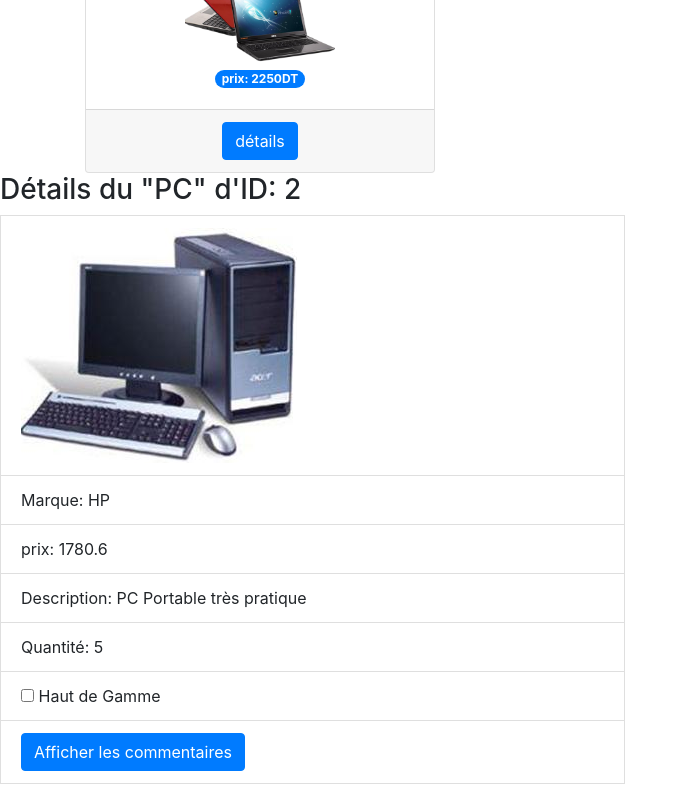
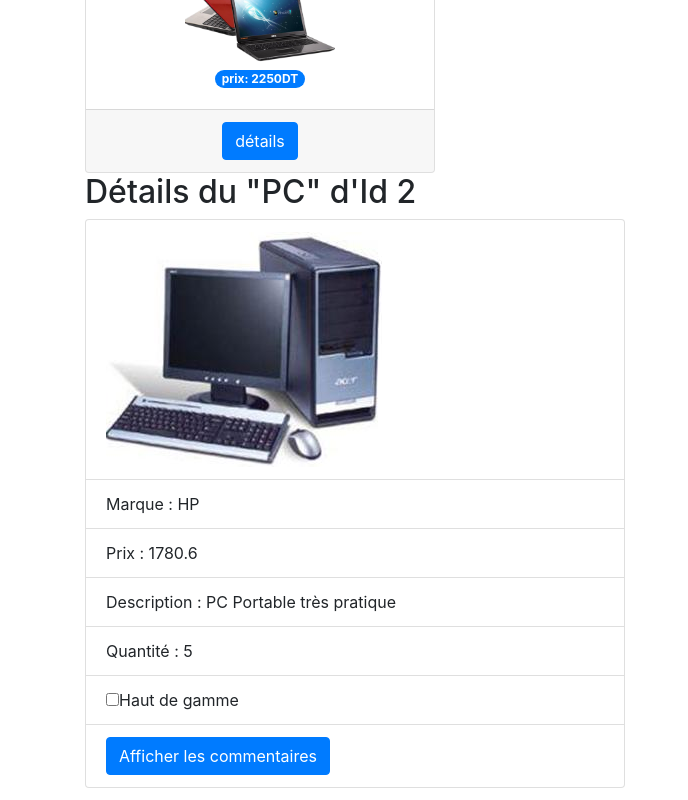
Before and after one commit to TrabelsiNour/ProjetNourTrabelsi, an Angular app: page / in a window 1280 px wide. Shown: the part 933-1733 px from the top of the page, without its empty margins (0-688 px from the left). Built offline with nearby package versions, Linux system fonts and the light colour scheme.

Commit message:
Ajout d’un service

```diff
--- /dev/null
+++ b/src/app/Services/materiel.service.ts
@@ -0,0 +1,81 @@
+import { Materiel } from './../models/materiel';
+import { Injectable } from '@angular/core';
+
+
+@Injectable({
+  providedIn: 'root'
+})
+export class MaterielService {
+  materiels : Materiel[]=[
+    {
+        id: '1',
+        libelle: 'Ecran',
+        photo: 'assets/Images/Informatique/ecran.png',
+        marque:'LG',
+        prix:400.3,
+        description: 'Ecran de dernière génération',
+        hautGamme: true,
+        quantite: 10,
+        commentaires:[ {contenu:' satisfaisant', note:3, auteur:'Sami MRAD', date:new Date(2020,11,4)},
+        {contenu:'Bon rapport qualité prix', note:4, auteur:'Amira Salah', date:new Date(2020,10,4)}]
+     },
+    {
+        id: '2',
+        libelle: 'PC',
+        photo:'assets/Images/Informatique/pcFixe.jpg',
+        marque: 'HP',
+        prix: 1780.6,
+        description: 'PC Portable très pratique',
+        hautGamme: false,
+        quantite: 5,
+        commentaires:[ {contenu:' satisfaisant', note:3, auteur:'Sami MRAD', date:new Date(2020,11,4)},
+        {contenu:'Bon rapport qualité prix', note:4, auteur:'Samar Salah', date:new Date(2020,10,4)}]
+    },
+    {
+        id: '3',
+        libelle: 'Scanner',
+        photo:'assets/Images/Informatique/scanner.jpg',
+        marque: 'HP',
+        prix: 380.5,
+        description: 'Scanner Ultra rapide',
+        hautGamme: true,
+        quantite: 0,
+        commentaires:[]
+    },
+    {
+        id: '4',
+        libelle: 'Imprimante',
+        photo:'../assets/Images/Informatique/imprimante.jpg',
+        marque: 'Canon',
+        prix: 420,
+        description: 'Imprimante multifonctions avec kit',
+        hautGamme: false,
+        quantite: 1,
+        commentaires:[]
+    },
+    {
+        id: '5',
+        libelle: 'PC Portable',
+        photo:'../assets/Images/Informatique/pcPortable.png',
+        marque: 'Dell',
+        prix: 2250,
+        description: 'PC Portable très performant',
+        hautGamme: true,
+        quantite: 2,
+        commentaires:[]
+    }
+
+];
+
+
+  getMateriels(){
+    return this.materiels;
+  }
+
+  getMaterielById<Materiel>(id:string){
+    return this.materiels.filter(mat =>mat.id == id);
+    }
+
+
+  constructor() { }
+}
--- a/src/app/composants/commentaires/comment/comment.component.html
+++ b/src/app/composants/commentaires/comment/comment.component.html
@@ -1,9 +1,6 @@
 
 
-      <h1>Liste des commentaires</h1>
-      <ng-container *ngFor="let m of commentaire; index as indice">
-        commentaire n°{{indice+1}}: {{m.contenu}}<br/>
-        {{m.auteur}}<div class="badge badge-pill badge-primary ">{{m.note}}</div><br/>
-        {{m.date |date:'dd/MM/yyyy'}}<br/>
+         {{commentaire.contenu}}<br/>
+        {{commentaire.auteur}}<div class="badge badge-pill badge-primary ">{{commentaire.note}}</div><br/>
+        {{commentaire.date |date:'dd/MM/yyyy'}}<br/>
         <br/>
-      </ng-container>
--- a/src/app/composants/commentaires/comment/comment.component.ts
+++ b/src/app/composants/commentaires/comment/comment.component.ts
@@ -3,6 +3,7 @@
 
 
 @Component({
+
   selector: 'nou-comment',
   templateUrl: './comment.component.html',
   styleUrls: ['./comment.component.css']
@@ -12,7 +13,7 @@
   // tslint:disable-next-line: no-input-rename
   @Input() commentaire: Commentaire;
 
-  constructor() { }
+
 
   ngOnInit(): void {
   }
--- a/src/app/composants/informatiques/detailmateriel/detailmateriel.component.html
+++ b/src/app/composants/informatiques/detailmateriel/detailmateriel.component.html
@@ -1,30 +1,28 @@
-
-<h3>Détails du "{{materiel.libelle}}" d'ID: {{materiel.id}}</h3>
-
-
-<div class="row">
-
-    <ul class=" list-group" class="col-6">
-
-      <li class="list-group-item "><img [src]="materiel.photo"/></li>
-      <li class="list-group-item ">Marque: {{materiel.marque}}</li>
-      <li class="list-group-item ">prix: {{materiel.prix}}</li>
-      <li class="list-group-item ">Description: {{materiel.description}}</li>
-      <li class="list-group-item ">Quantité: {{materiel.quantite}}</li>
-      <li class="list-group-item "><input type="checkbox" [checked]="materiel.hautGamme"> Haut de Gamme</li>
-
-
-      <li class="list-group-item "><button  type="button" class="btn btn-primary" (Click)="onClick()">Afficher les commentaires</button></li>
-    </ul>
-
-
-
-
-
-
-<div class="col-6" *ngIf="nounou" >
-
-  <nou-comment [commentaire]="materiel.commentaires" ></nou-comment>
-
+<div class="container">
+  <div class="row">
+      <div class="col-6" *ngFor='let mat of materiel'>
+          <h2>Détails du "{{mat.libelle}}" d'Id {{mat.id}}</h2>
+          <ul class="list-group">
+              <li class="list-group-item"><img src="{{mat.photo}}" /></li>
+              <li class="list-group-item">Marque : {{mat.marque}}</li>
+              <li class="list-group-item">Prix : {{mat.prix}}</li>
+              <li class="list-group-item">Description : {{mat.description}}</li>
+              <li class="list-group-item">Quantité : {{mat.quantite}}</li>
+              <li class="list-group-item"><input type="checkbox" [checked]="mat.hautGamme"/>Haut de gamme</li>
+              <li class="list-group-item">
+                  <button type="button" class="btn btn-primary"
+                  (click)="onclick()">Afficher les commentaires</button>
+              </li>
+          </ul>
+          </div>
+          <div class="col-6" *ngIf="nouns" >
+          <h1>Liste des commentaires</h1>
+          <ng-container *ngFor="let t of materiel">
+          <ng-container *ngFor="let m of t.commentaires; index as indice">
+            commentaire n°{{indice+1}}:
+            <nou-comment [commentaire]="m" ></nou-comment>
+          </ng-container>
+        </ng-container>
+        </div>
+  </div>
 </div>
-</div>
--- a/src/app/composants/informatiques/detailmateriel/detailmateriel.component.ts
+++ b/src/app/composants/informatiques/detailmateriel/detailmateriel.component.ts
@@ -1,42 +1,36 @@
+import { MaterielService } from 'src/app/Services/materiel.service';
 import { Component, OnInit } from '@angular/core';
 import { Materiel } from 'src/app/models/materiel';
 
 @Component({
+
   selector: 'nou-detailmateriel',
   templateUrl: './detailmateriel.component.html',
   styleUrls: ['./detailmateriel.component.css']
 })
 export class DetailmaterielComponent implements OnInit {
+  materiel:Materiel[];
 
 
 
 
+nouns:boolean=false;
 
 
-constructor() { }
-
-
-  materiel: Materiel = {
-    id: '2',
-    libelle: 'PC',
-    photo: 'assets/Images/Informatique/pcFixe.jpg',
- marque: 'HP',
- prix: 1780.6,
- description: 'PC Portable très pratique',
- hautGamme: false,
- quantite: 5,
- commentaires: [
-{contenu: ' satisfaisant', note: 3, auteur: 'Sami MRAD', date: new Date(2020, 11, 4)},
-{contenu: 'Bon rapport qualité prix', note: 4, auteur: 'Samar Salah ', date: new Date(
-2020, 10, 4)}]
-};
-
-nounou:boolean  = false;
+onclick(){
+  this.nouns = !this.nouns;
+}
 
 
 
-  onClick(){
-    this.nounou = !this.nounou;
-  }
+constructor(private materielservice:MaterielService) { }
+
+ngOnInit(): void {
+
+  this.materiel= this.materielservice.getMaterielById('2');
 
 }
+
+
+
+}
--- a/src/app/composants/informatiques/listmateriel/listmateriel.component.ts
+++ b/src/app/composants/informatiques/listmateriel/listmateriel.component.ts
@@ -1,5 +1,6 @@
 import { Component, OnInit } from '@angular/core';
 import { Materiel } from 'src/app/models/materiel';
+import { MaterielService } from 'src/app/Services/materiel.service';
 
 @Component({
   selector: 'nou-listmateriel',
@@ -7,69 +8,11 @@
   styleUrls: ['./listmateriel.component.css']
 })
 export class ListmaterielComponent implements OnInit {
-  materiels: Materiel[] =[
-    {
-        id: '1',
-        libelle: 'Ecran',
-        photo: 'assets/Images/Informatique/ecran.png',
-        marque:'LG',
-        prix:400.3,
-        description: 'Ecran de dernière génération',
-        hautGamme: true,
-        quantite: 10,
-        commentaires:[ {contenu:' satisfaisant', note:3, auteur:'Sami MRAD', date:new Date(2020,11,4)},
-        {contenu:'Bon rapport qualité prix', note:4, auteur:'Amira Salah', date:new Date(2020,10,4)}]
-     },
-    {
-        id: '2',
-        libelle: 'PC',
-        photo:'assets/Images/Informatique/pcFixe.jpg',
-        marque: 'HP',
-        prix: 1780.6,
-        description: 'PC Portable très pratique',
-        hautGamme: false,
-        quantite: 5,
-        commentaires:[ {contenu:' satisfaisant', note:3, auteur:'Sami MRAD', date:new Date(2020,11,4)},
-        {contenu:'Bon rapport qualité prix', note:4, auteur:'Samar Salah', date:new Date(2020,10,4)}]
-    },
-    {
-        id: '3',
-        libelle: 'Scanner',
-        photo:'assets/Images/Informatique/scanner.jpg',
-        marque: 'HP',
-        prix: 380.5,
-        description: 'Scanner Ultra rapide',
-        hautGamme: true,
-        quantite: 0,
-        commentaires:[]
-    },
-    {
-        id: '4',
-        libelle: 'Imprimante',
-        photo:'../assets/Images/Informatique/imprimante.jpg',
-        marque: 'Canon',
-        prix: 420,
-        description: 'Imprimante multifonctions avec kit',
-        hautGamme: false,
-        quantite: 1,
-        commentaires:[]
-    },
-    {
-        id: '5',
-        libelle: 'PC Portable',
-        photo:'../assets/Images/Informatique/pcPortable.png',
-        marque: 'Dell',
-        prix: 2250,
-        description: 'PC Portable très performant',
-        hautGamme: true,
-        quantite: 2,
-        commentaires:[]
-    }
-
-];
-  constructor() { }
+  materiels:Materiel[];
+  constructor(private materielservice:MaterielService) { }
 
   ngOnInit(): void {
+    this.materiels = this.materielservice.getMateriels();
   }
 
 }
```
